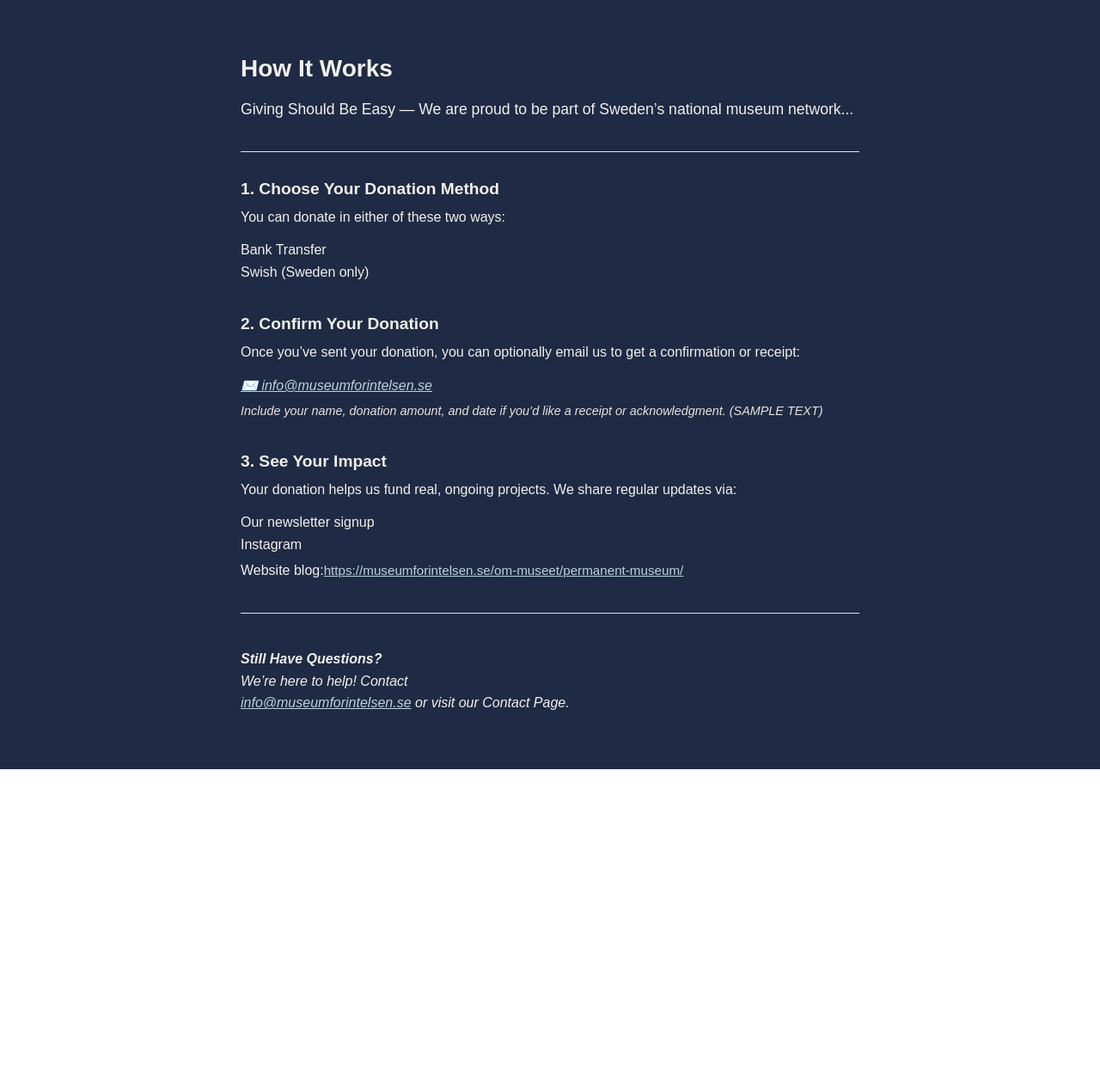
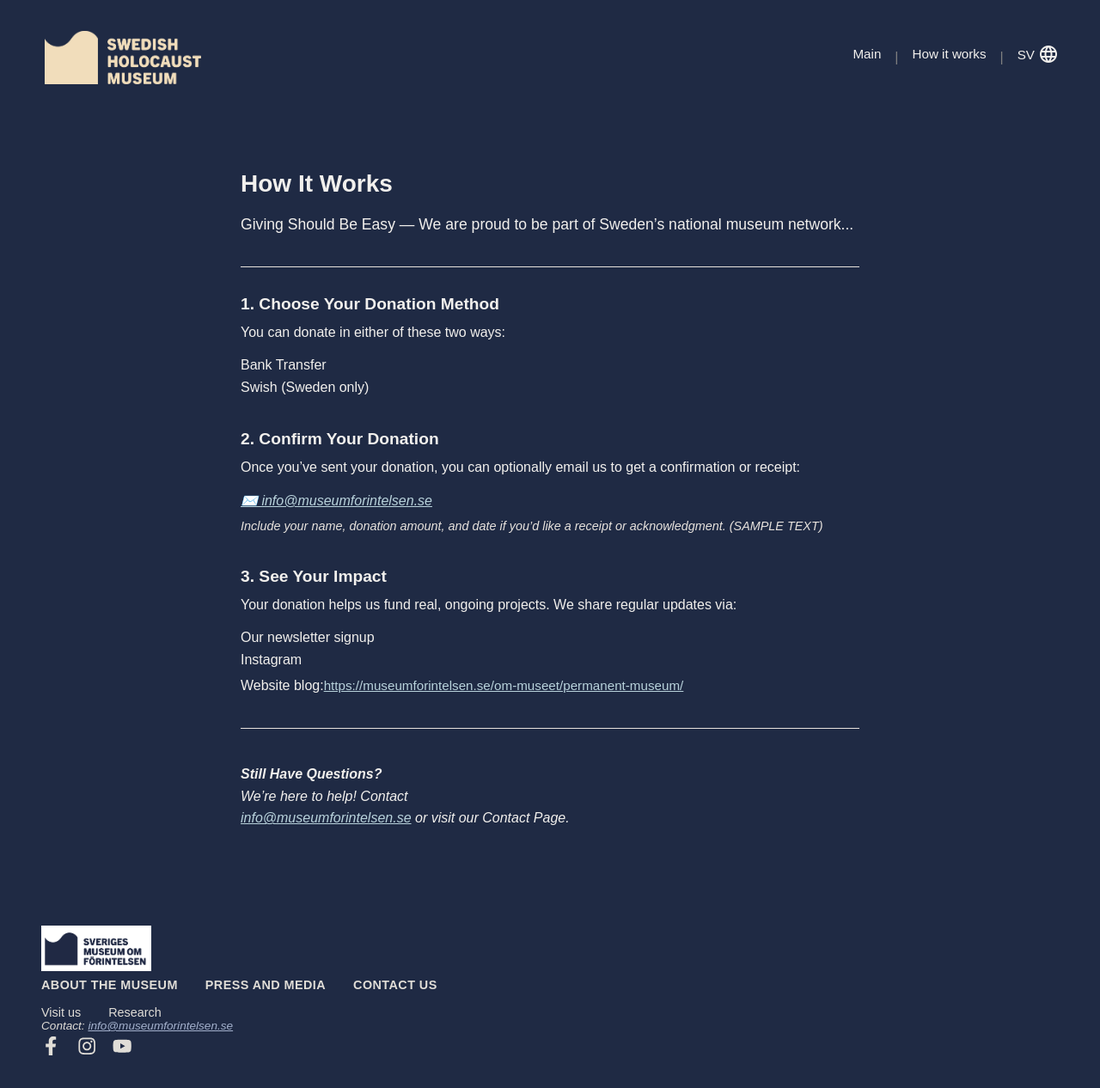
Before and after one commit to minzikimi/fundraiser, a React (Vite) app: page /how-it-works in a window 1280 px wide. Shown: the top 1266 px of the page at 86% size. Before the commit the page ends 895 px from the top, so only its background shows below. Built offline with nearby package versions, Linux system fonts and the light colour scheme.

Commit message:
how it works page updated

```diff
--- a/src/pages/HowItWorks/HowItWorks.jsx
+++ b/src/pages/HowItWorks/HowItWorks.jsx
@@ -1,12 +1,16 @@
 import React from 'react';
 import styles from './howItWorks.module.css';
+import NavBar from '../../components/NavBar/NavBar';
+import Footer from '../../components/Footer/Footer';
 
 const HowItWorks = () => {
   return (
-  <div className={styles.howItWorksContainer}>
-    <div className={styles.content}>
-      <h2 className={styles.heading}>How It Works</h2>
-      <p className={styles.intro}>
+    <>
+      <NavBar />
+      <div className={styles.howItWorksContainer}>
+        <div className={styles.content}>
+          <h2 className={styles.heading}>How It Works</h2>
+            <p className={styles.intro}>
         Giving Should Be Easy — We are proud to be part of Sweden’s national museum network...
       </p>
 
@@ -61,6 +65,8 @@ const HowItWorks = () => {
     </div>
     </div>
   </div>
+  <Footer />
+    </>
   );
 };
 
```
